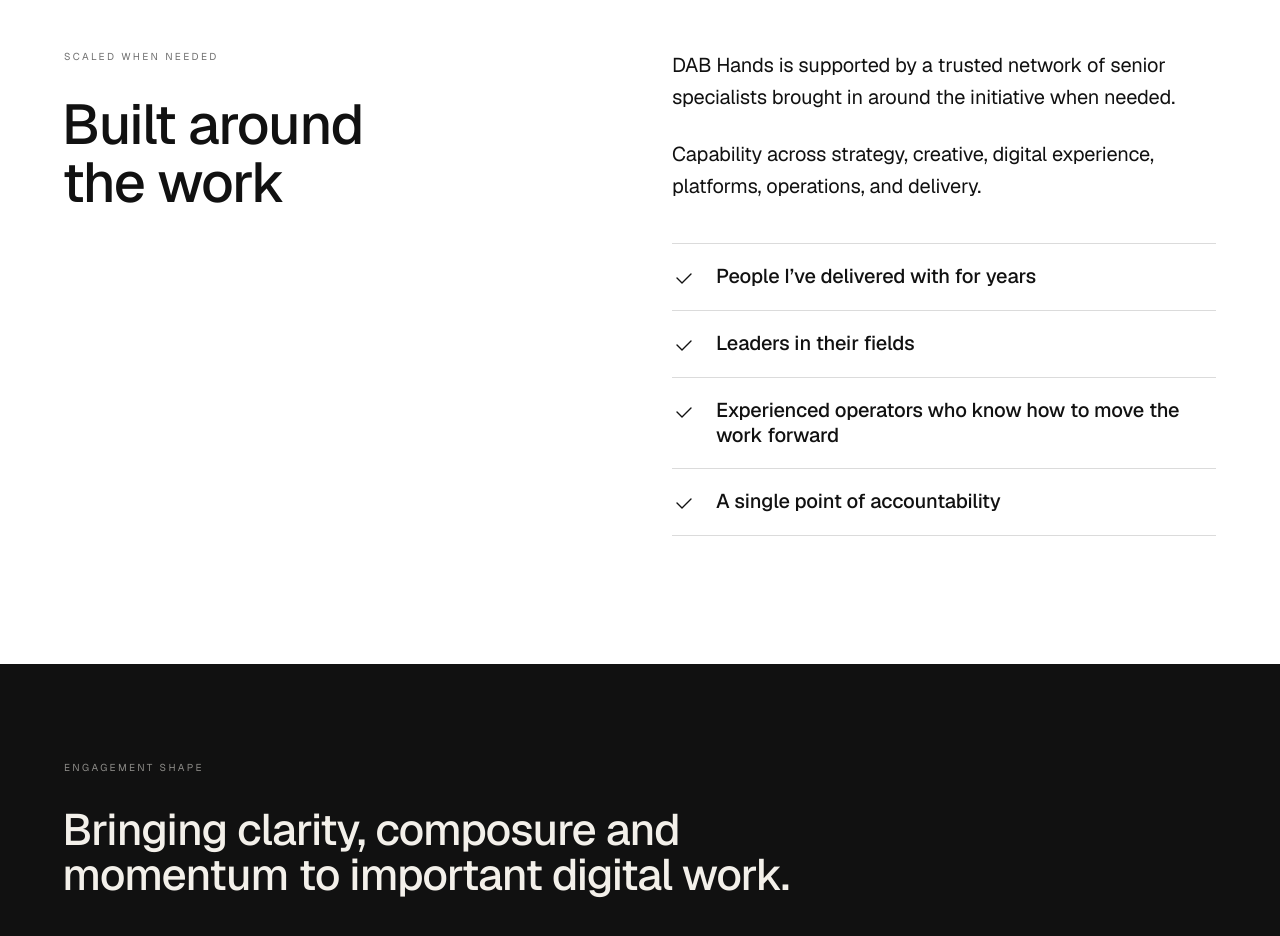
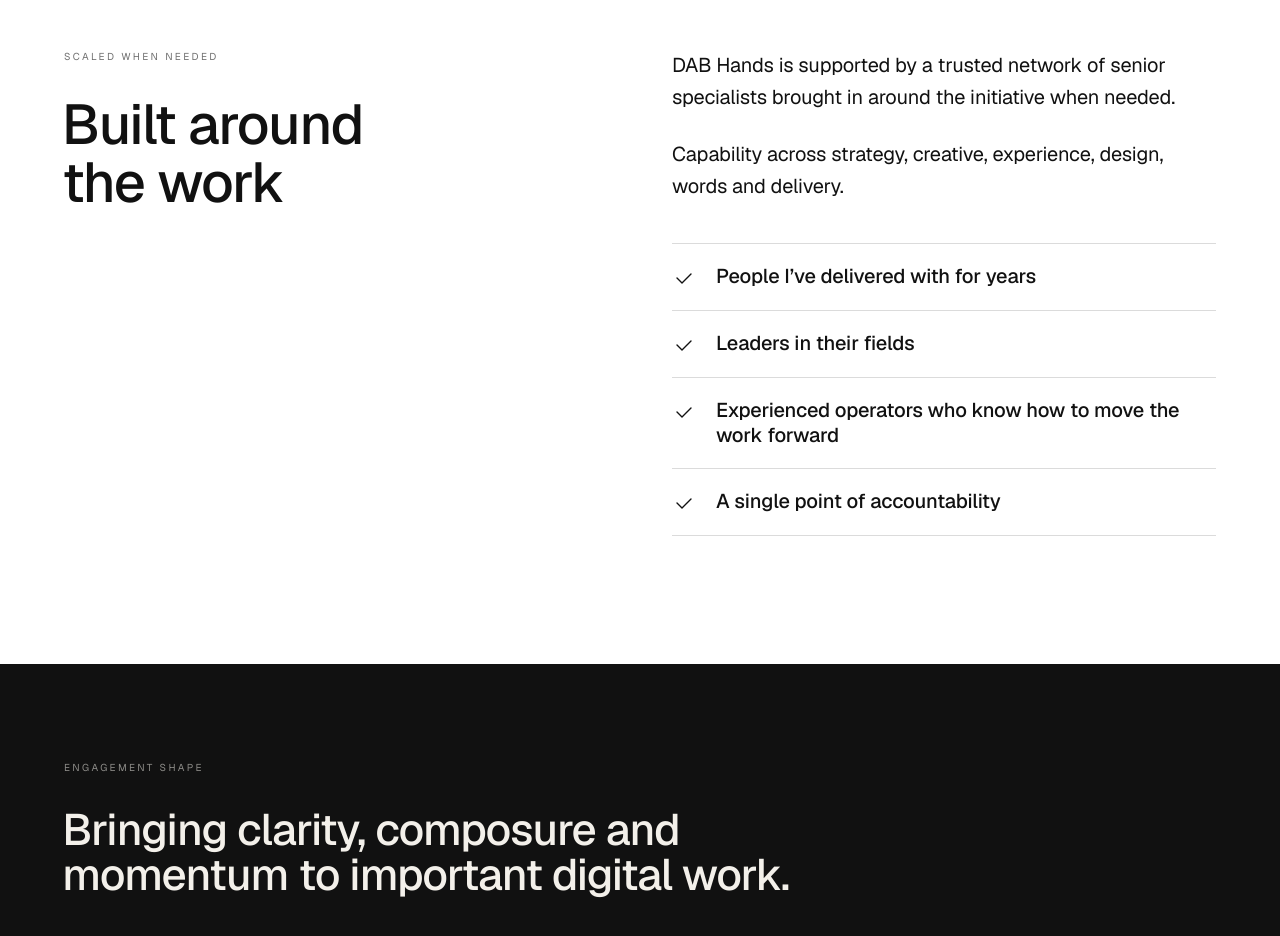
Before and after one commit to darrenbrett-lang/dabhands.delivery, a Next.js app: page /experience in a window 1280 px wide. Shown: the part 2900-3836 px from the top of the page. Built offline with nearby package versions, Linux system fonts and the light colour scheme.

Commit message:
Update capability line in 'Built around the work'

```diff
--- a/pages/experience.tsx
+++ b/pages/experience.tsx
@@ -265,7 +265,7 @@
               <FadeUp delay={0.16} className="md:col-span-6 md:col-start-7">
                 <div className="space-y-6 text-xl text-dab-charcoal leading-relaxed">
                   <p>DAB Hands is supported by a trusted network of senior specialists brought in around the initiative when needed.</p>
-                  <p>Capability across strategy, creative, digital experience, platforms, operations, and delivery.</p>
+                  <p>Capability across strategy, creative, experience, design, words and delivery.</p>
                   <div className="pt-4">
                     {[
                       'People I’ve delivered with for years',
```
